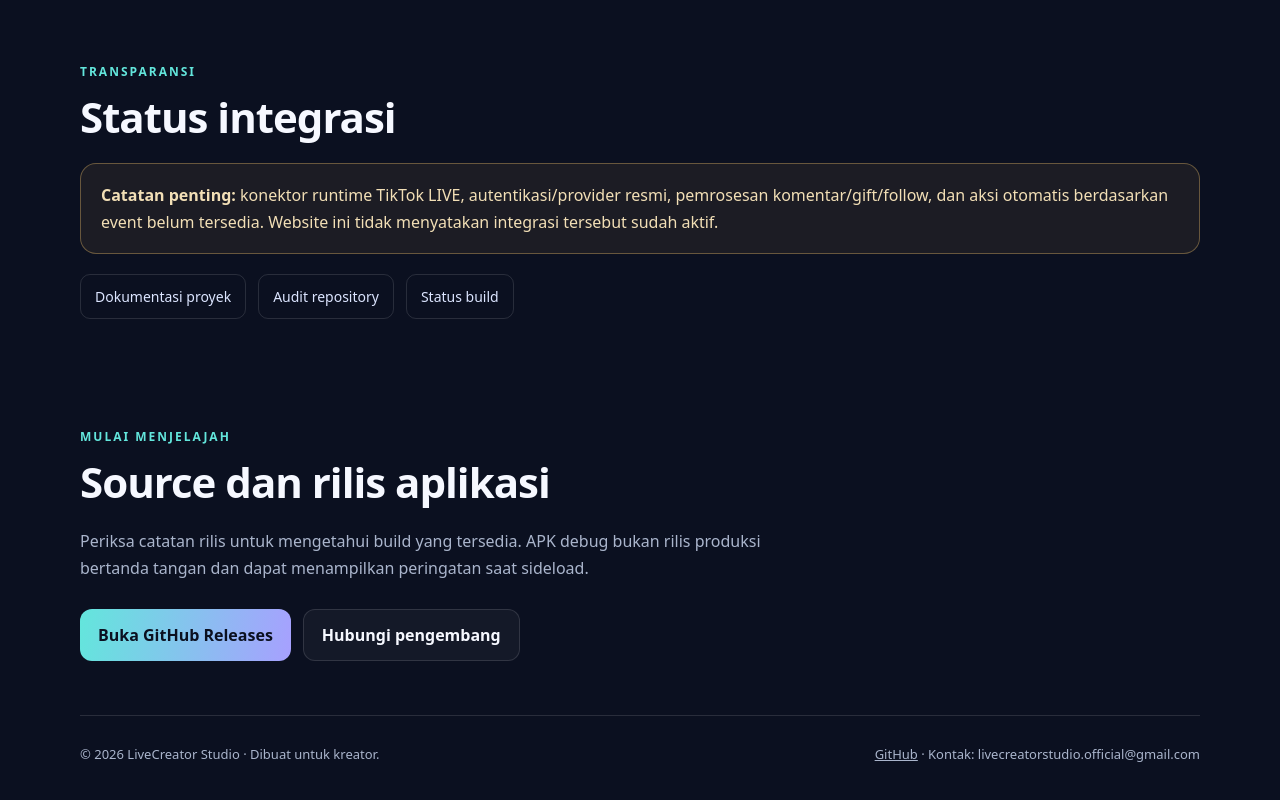
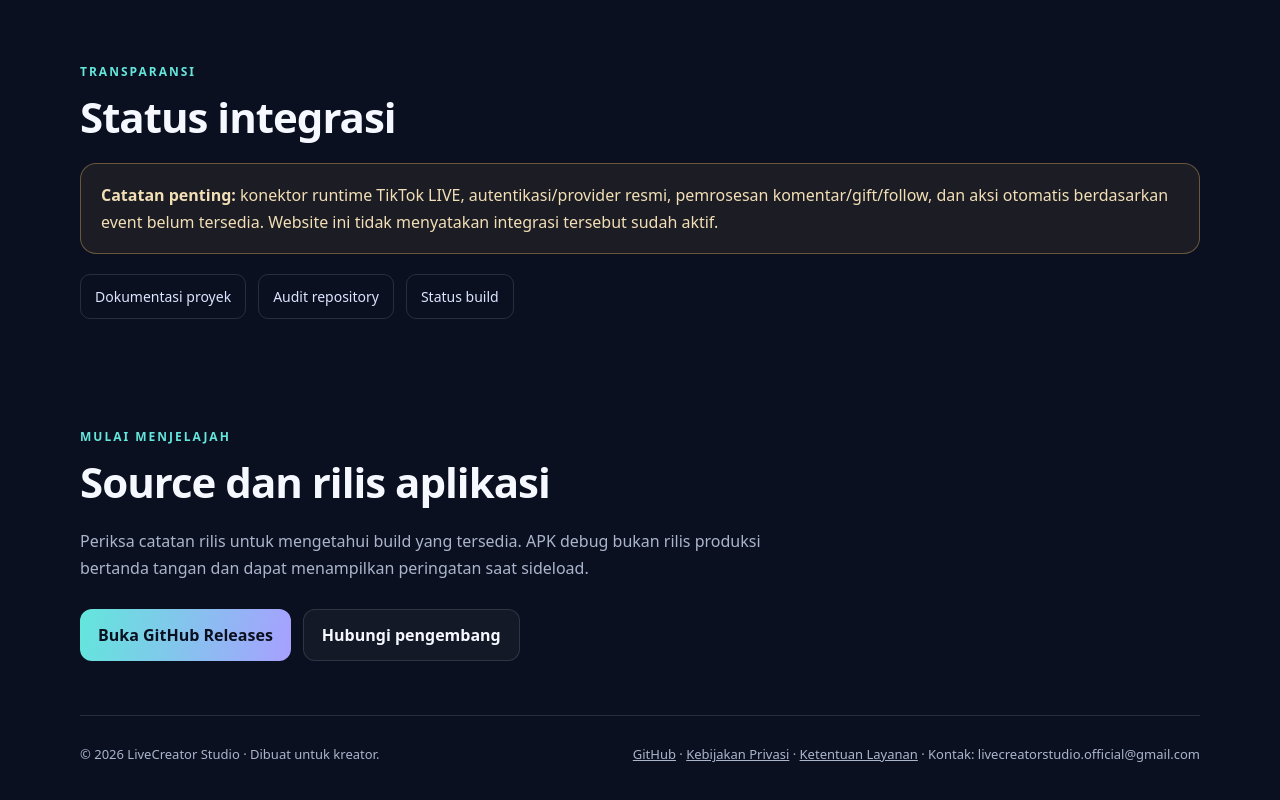
Before and after one commit to adebojel/LiveCreatorStudio, a plain HTML site: page docs/index.html in a window 1280 px wide. Shown: the part 1251-2051 px from the top of the page. Drawn offline with Linux system fonts and the light colour scheme.

Commit message:
Link privacy policy and terms from landing page

```diff
--- a/docs/index.html
+++ b/docs/index.html
@@ -62,6 +62,6 @@
       </div>
     </section>
   </main>
-  <footer class="wrap footer"><span>© <span id="year">2026</span> LiveCreator Studio · Dibuat untuk kreator.</span><span><a href="https://github.com/adebojel/LiveCreatorStudio">GitHub</a> · Kontak: livecreatorstudio.official@gmail.com</span></footer>
+  <footer class="wrap footer"><span>© <span id="year">2026</span> LiveCreator Studio · Dibuat untuk kreator.</span><span><a href="https://github.com/adebojel/LiveCreatorStudio">GitHub</a> · <a href="./privacy.html">Kebijakan Privasi</a> · <a href="./terms.html">Ketentuan Layanan</a> · Kontak: livecreatorstudio.official@gmail.com</span></footer>
 </body>
 </html>
```
